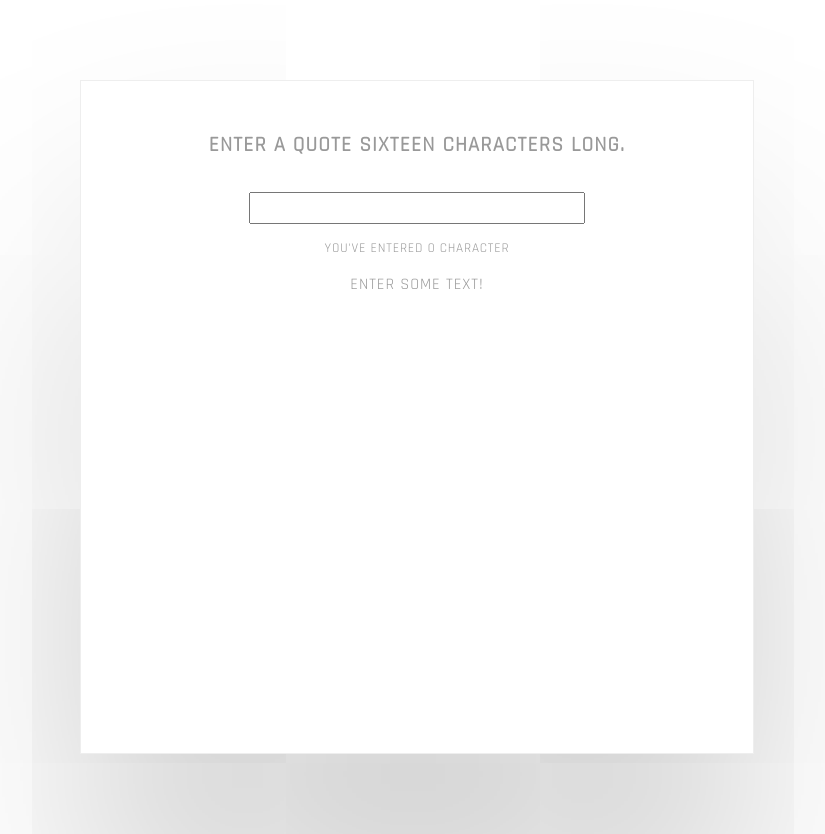
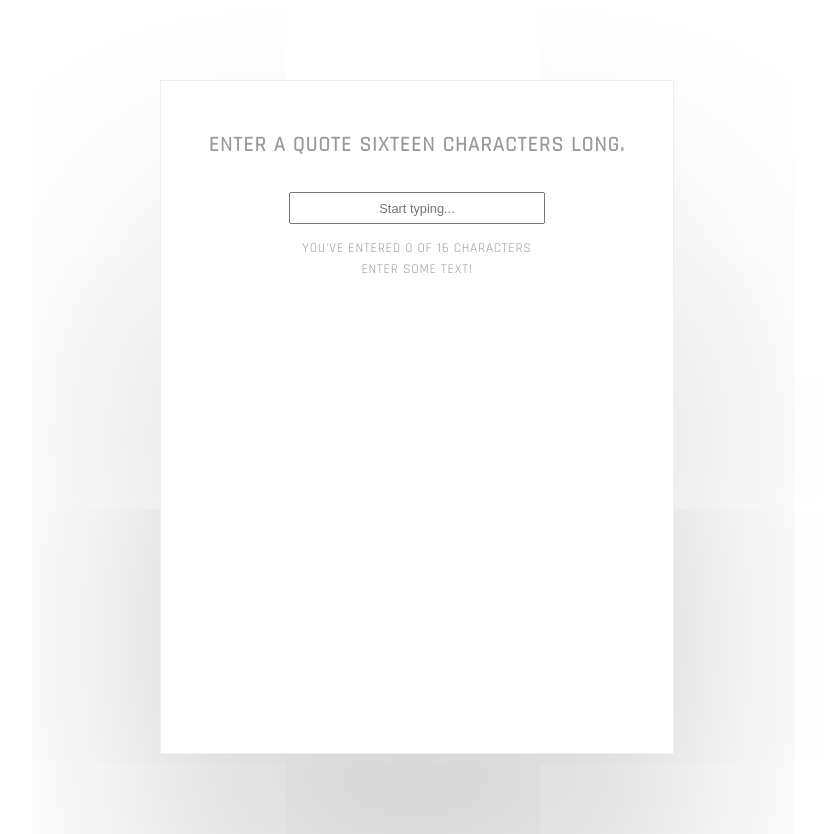
Before and after one commit to claranceatgalvanize/react-complete-guide-assignment-lists-conditionals, a React (Create React App) app: page / in a window 1280 px wide. Shown: the whole page, without its empty margins (223-1048 px from the left). Built offline with nearby package versions, Linux system fonts and the light colour scheme.

Commit message:
all done

```diff
--- a/src/App.css
+++ b/src/App.css
@@ -1,13 +1,14 @@
 .App {
   text-align: center;
   background: #fff;
-  width: 40em;
+  width: 30em;
   padding: 1em;
   height: 80vh;
   overflow-y: scroll;
   text-transform: uppercase;
   box-shadow: 0 10em 15em 0 #ccc;
   border: 0.01em solid #eee;
+  position: relative;
 }
 .App h5 {
   font-size: 1.3em;
@@ -25,6 +26,9 @@ p {
   font-size: 0.8em;
   color: #999;
 }
+.App input placeholder {
+  color: #999;
+}
 .App input:focus {
   outline: none;
   border: 0.1em solid #111;
--- a/src/App.js
+++ b/src/App.js
@@ -2,6 +2,7 @@ import React, { Component } from "react";
 import "./App.css";
 import ValidationComponent from "./ValidationComponent";
 import CharComponent from "./CharComponent";
+import Qoute from "./Qoute";
 
 class App extends Component {
   state = {
@@ -27,18 +28,25 @@ class App extends Component {
       );
     });
 
+    let quote = null;
+    if (this.state.inputValue.length > 0) {
+      quote = <Qoute qoute={this.state.inputValue} />;
+    }
+
     return (
       <div className="App">
+        {quote}
         <h5>Enter a quote sixteen characters long.</h5>
         <input
           onChange={this.handleInput}
           type="text"
           value={this.state.inputValue}
+          placeholder="Start typing..."
+          maxlength="17"
         />
         <br></br>
         <small>
-          You've entered {this.state.inputValue.length}{" "}
-          {this.state.inputValue.length <= 0 ? "character" : "characters"}
+          You've entered {this.state.inputValue.length} of 16 characters
         </small>
         <ValidationComponent textLength={this.state.inputValue.length} />
         {tiles}
--- /dev/null
+++ b/src/Qoute.css
@@ -0,0 +1,5 @@
+.qoute {
+  background: #222;
+  color: #999;
+  padding: 1em;
+}
--- /dev/null
+++ b/src/Qoute.js
@@ -0,0 +1,8 @@
+import React from "react";
+import "./Qoute.css";
+
+const Qoute = ({ qoute }) => {
+  return <div className="qoute">{qoute}</div>;
+};
+
+export default Qoute;
--- a/src/ValidationComponent.js
+++ b/src/ValidationComponent.js
@@ -1,8 +1,10 @@
 import React from "react";
 
 const ValidationComponent = ({ textLength }) => {
+  const style = {
+    marginBottom: "1em"
+  };
   let say;
-
   if (textLength === 16) {
     say = "Well done! you've entered the right amount of characters";
   } else if (textLength <= 0) {
@@ -14,8 +16,8 @@ const ValidationComponent = ({ textLength }) => {
   }
 
   return (
-    <div>
-      <p>{say}</p>
+    <div style={style}>
+      <small>{say}</small>
     </div>
   );
 };
```
Also changed, not shown: src/index.js (+6 -6 lines).
